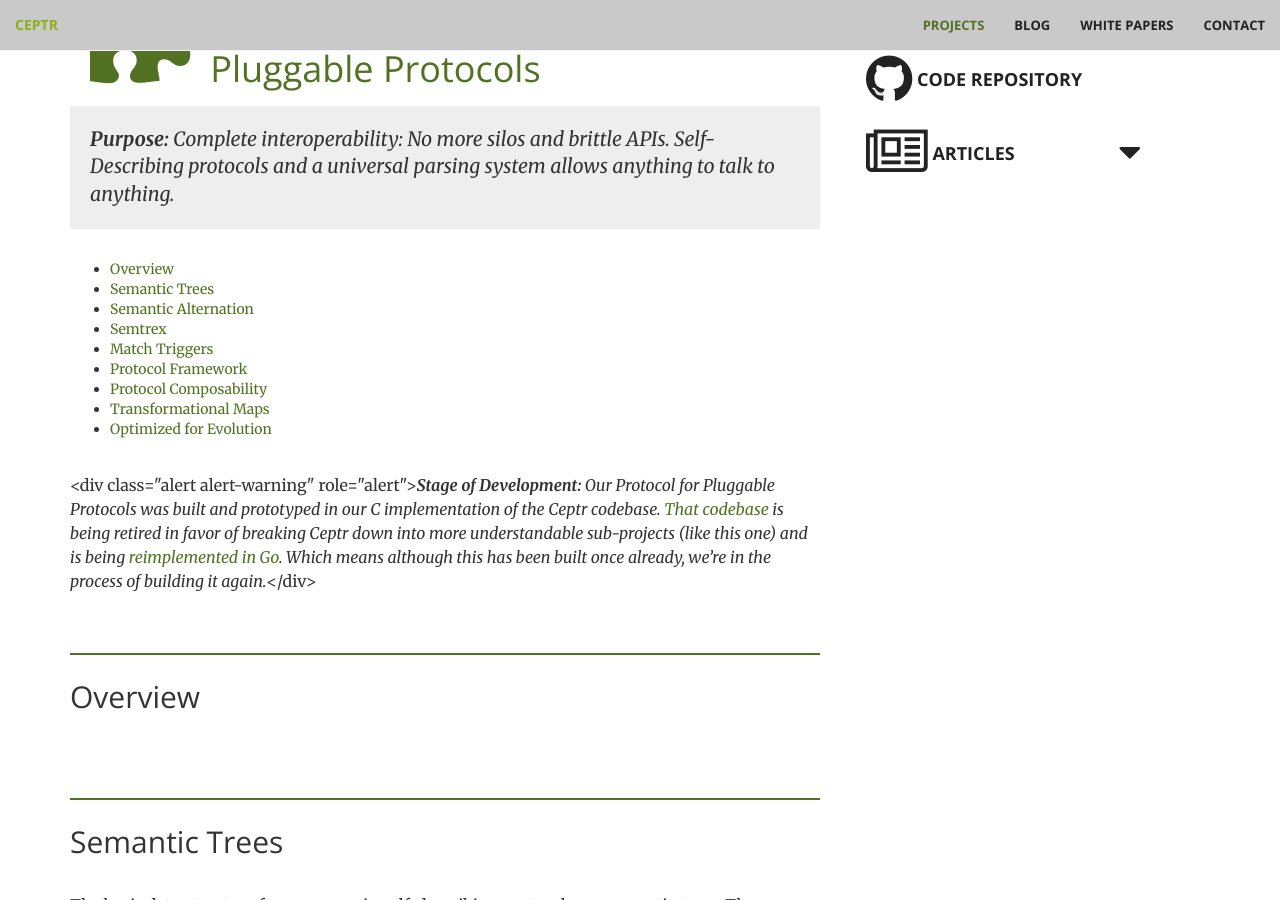
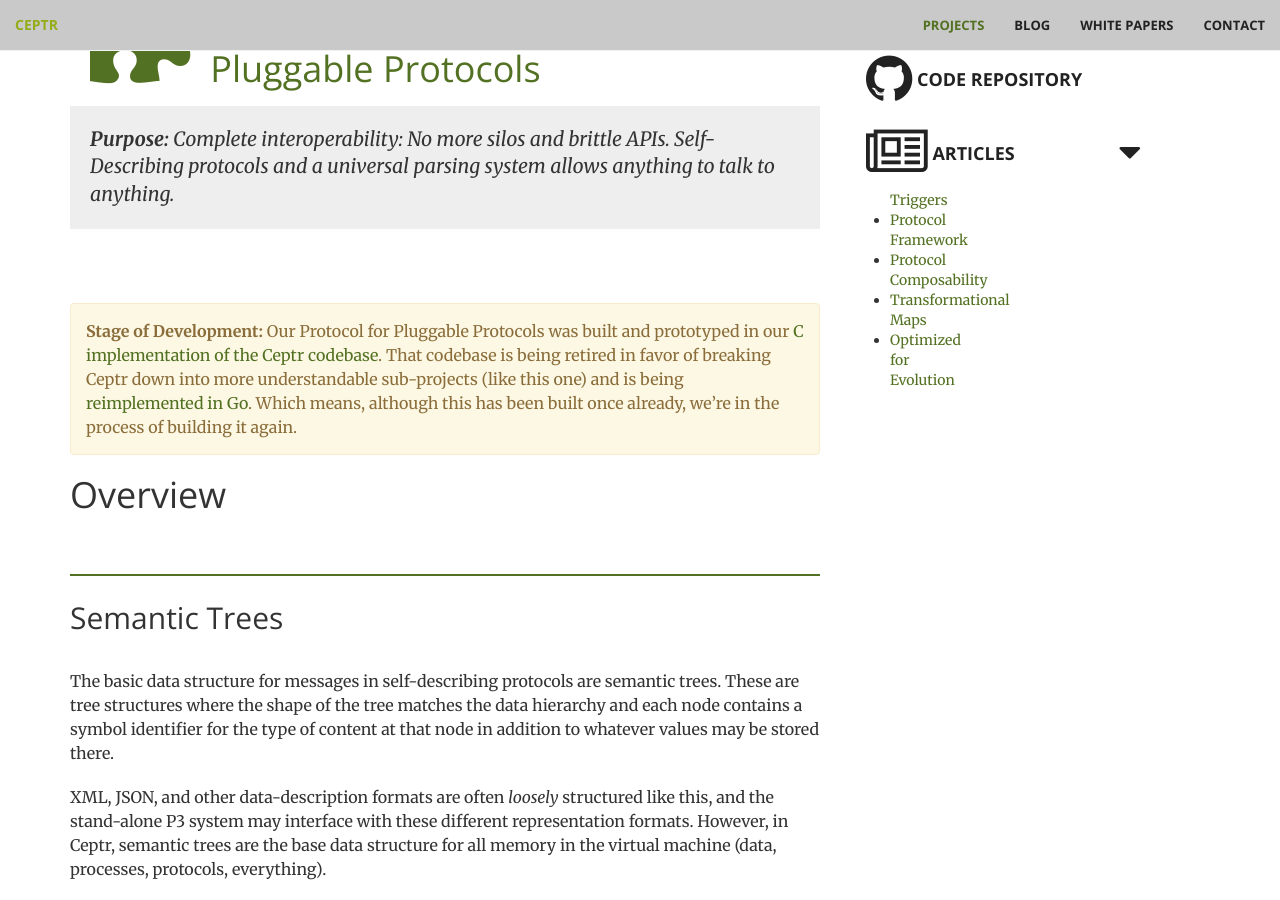
Before and after one commit to metacurrency/ceptr-org, a Jekyll site: the page built from _projects/pcubed.md, in a window 1280 px wide and 900 px high, scrolled down 434 px. Built offline with Jekyll 4.4.1, drawn with Linux system fonts in a browser that asks for light colours.

Commit message:
fixing formatting on alert boxes and floating TOCs

```diff
--- a/_projects/pcubed.md
+++ b/_projects/pcubed.md
@@ -11,22 +11,30 @@
 articles:
   "Introducing Semtrex": https://www.codeproject.com/Articles/894188/Introducing-Semtrex
 ---
-<!-- TOC START min:1 max:3 link:true update:true -->
-  - [Overview](#overview)
-  - [Semantic Trees](#semantic-trees)
-  - [Semantic Alternation](#semantic-alternation)
-  - [Semtrex](#semtrex)
-  - [Match Triggers](#match-triggers)
-  - [Protocol Framework](#protocol-framework)
-  - [Protocol Composability](#protocol-composability)
-  - [Transformational Maps](#transformational-maps)
-  - [Optimized for Evolution](#optimized-for-evolution)
 
-<!-- TOC END -->
+<div id="toc" class="toc col-lg-4 col-md-4 col-sm-4" markdown="1">
 
-<br /><div class="alert alert-warning" role="alert"><em><b>Stage of Development:</b> Our Protocol for Pluggable Protocols was built and prototyped in our C implementation of the Ceptr codebase. [That codebase](http://github.com/zippy/ceptr) is being retired in favor of breaking Ceptr down into more understandable sub-projects (like this one) and is being [reimplemented in Go](http://github.com/metacurrency/pcubed). Which means although this has been built once already, we're in the process of building it again.</em></div>
+<!-- TOC depthFrom:2 depthTo:6 withLinks:1 updateOnSave:1 orderedList:0 -->
 
-## Overview
+- [Semantic Trees](#semantic-trees)
+- [Semantic Alternation](#semantic-alternation)
+- [Semtrex](#semtrex)
+- [Match Triggers](#match-triggers)
+- [Protocol Framework](#protocol-framework)
+- [Protocol Composability](#protocol-composability)
+- [Transformational Maps](#transformational-maps)
+- [Optimized for Evolution](#optimized-for-evolution)
+
+<!-- /TOC -->
+
+</div>
+
+<br />
+<div class="alert alert-warning" role="alert" markdown="1">
+**Stage of Development:** Our Protocol for Pluggable Protocols was built and prototyped in our [C implementation of the Ceptr codebase](http://github.com/zippy/ceptr). That codebase is being retired in favor of breaking Ceptr down into more understandable sub-projects (like this one) and is being [reimplemented in Go](http://github.com/metacurrency/pcubed). Which means, although this has been built once already, we're in the process of building it again.
+</div>
+
+# Overview
 
 ## Semantic Trees
 The basic data structure for messages in self-describing protocols are semantic trees. These are tree structures where the shape of the tree matches the data hierarchy and each node contains a symbol identifier for the type of content at that node in addition to whatever values may be stored there.
```
Also changed, not shown: _projects/distapps.md (+4 -3 lines), _projects/holochain.md (+5 -1 lines).
